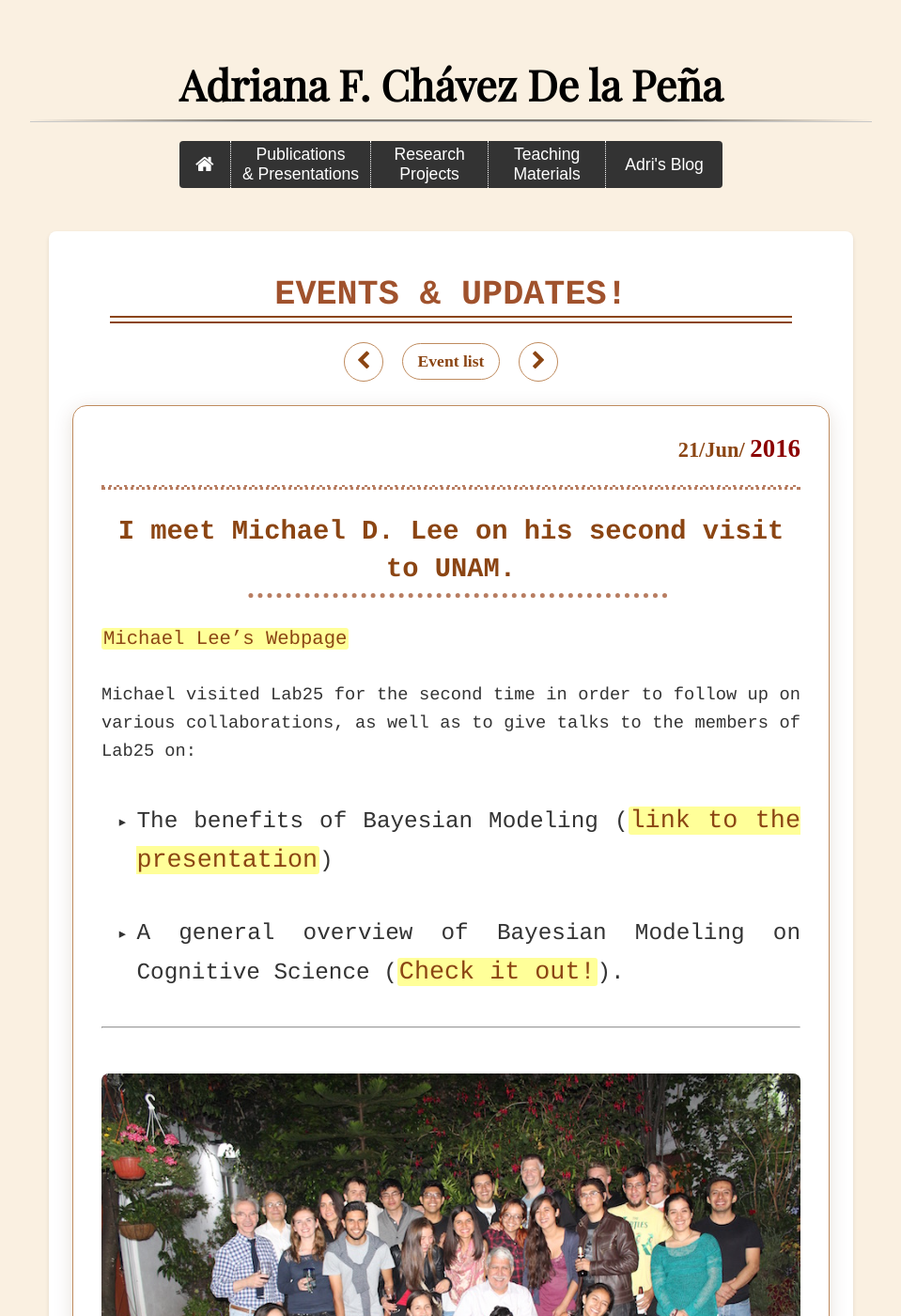
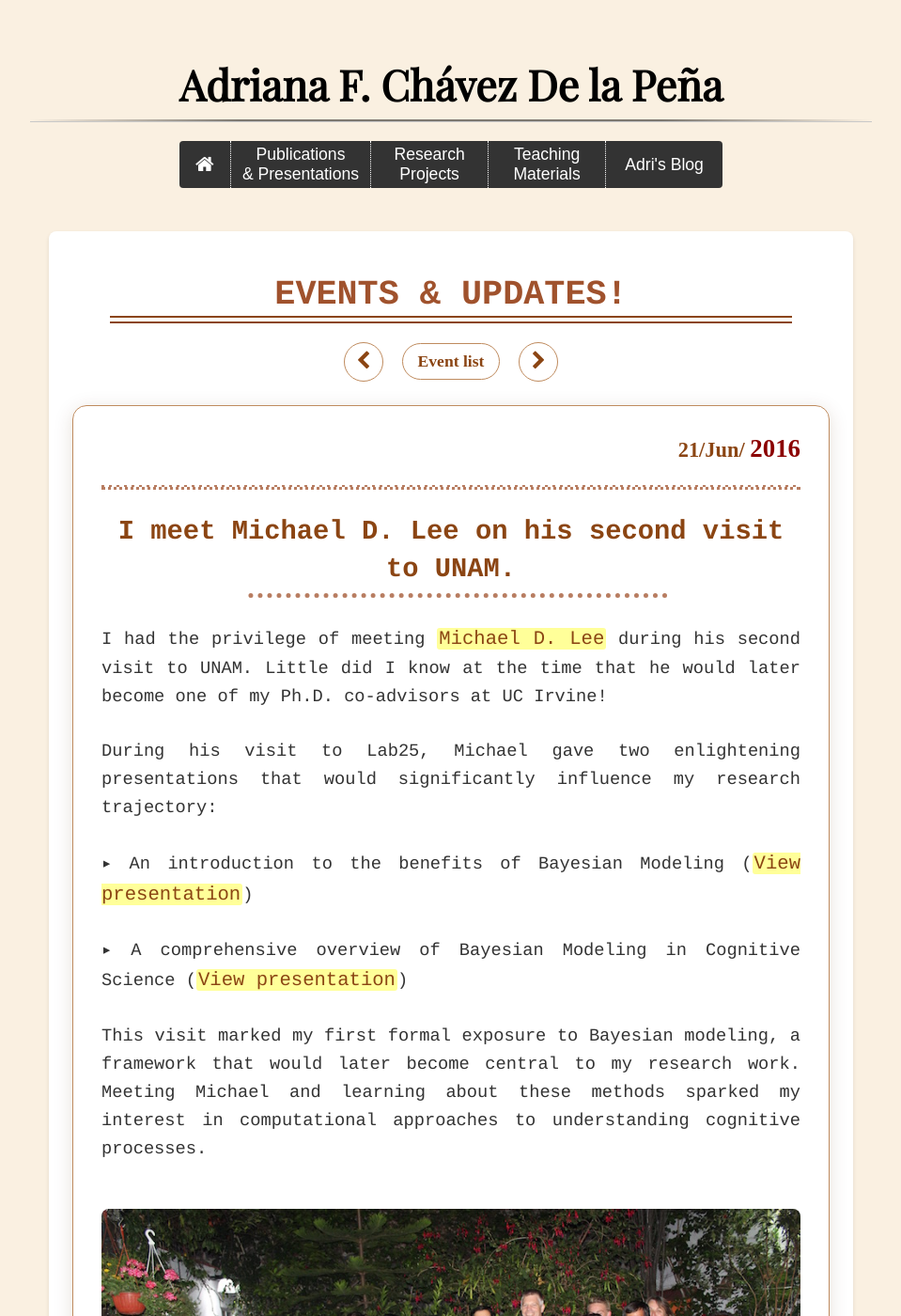
Before and after one commit to Adrifelcha/adrifelcha.github.io, a Jekyll site: the page built from _posts/2016-06-21-met-michael-lee.md, in a window 1280 px wide and 1400 px high. Shown: the whole window at 94% size, without its empty margins (160-1119 px from the left). Built offline with Jekyll 4.4.1, drawn with Linux system fonts in a browser that asks for light colours; some web fonts are replaced.

Commit message:
Update entriesgit add .

```diff
--- a/_posts/2016-06-21-met-michael-lee.md
+++ b/_posts/2016-06-21-met-michael-lee.md
@@ -1,21 +1,21 @@
 ---
 layout: event
-title: Michael Lee visits UNAM (2016) - I learn about Bayesian Modeling!
+title: Meeting Michael D. Lee - First encounter with Bayesian modeling!
 date: 2016-06-21
 ---
 
 ### I meet Michael D. Lee on his second visit to UNAM.
 
-<a class='link' href="http://faculty.sites.uci.edu/mdlee/">Michael Lee's Webpage</a>
+I had the privilege of meeting <a class='link' href="http://faculty.sites.uci.edu/mdlee/">Michael D. Lee</a> during his second visit to UNAM. Little did I know at the time that he would later become one of my Ph.D. co-advisors at UC Irvine!
 
-Michael visited Lab25 for the second time in order to follow up on various collaborations, as well as to give talks to the members of Lab25 on:
+During his visit to Lab25, Michael gave two enlightening presentations that would significantly influence my research trajectory:
 
-* The benefits of Bayesian Modeling  (<a class='link' href="/presentations/Lee_BayesianBenefits.pdf">link to the presentation</a>)
+▸ An introduction to the benefits of Bayesian Modeling (<a class='link' href="/presentations/Lee_BayesianBenefits.pdf">View presentation</a>)
 
-* A general overview of Bayesian Modeling on Cognitive Science (<a class='link' href="/presentations/Lee_June2016.pdf">Check it out!</a>).
+▸ A comprehensive overview of Bayesian Modeling in Cognitive Science (<a class='link' href="/presentations/Lee_June2016.pdf">View presentation</a>)
 
-----
-![Alt text](/photos/IMG_5430.JPG)
+This visit marked my first formal exposure to Bayesian modeling, a framework that would later become central to my research work. Meeting Michael and learning about these methods sparked my interest in computational approaches to understanding cognitive processes.
 
-----
-![Alt text](/photos/IMG_5221.jpg)
+<div style="text-align: center">
+    <img src="/photos/IMG_5430.JPG" alt="Group photo with Michael Lee">
+</div>
```
Also changed, not shown: _posts/2015-01-25-joined-lab25.md (+19 -2 lines), _posts/2016-11-21-opam-poster-boston.md (+9 -3 lines).
